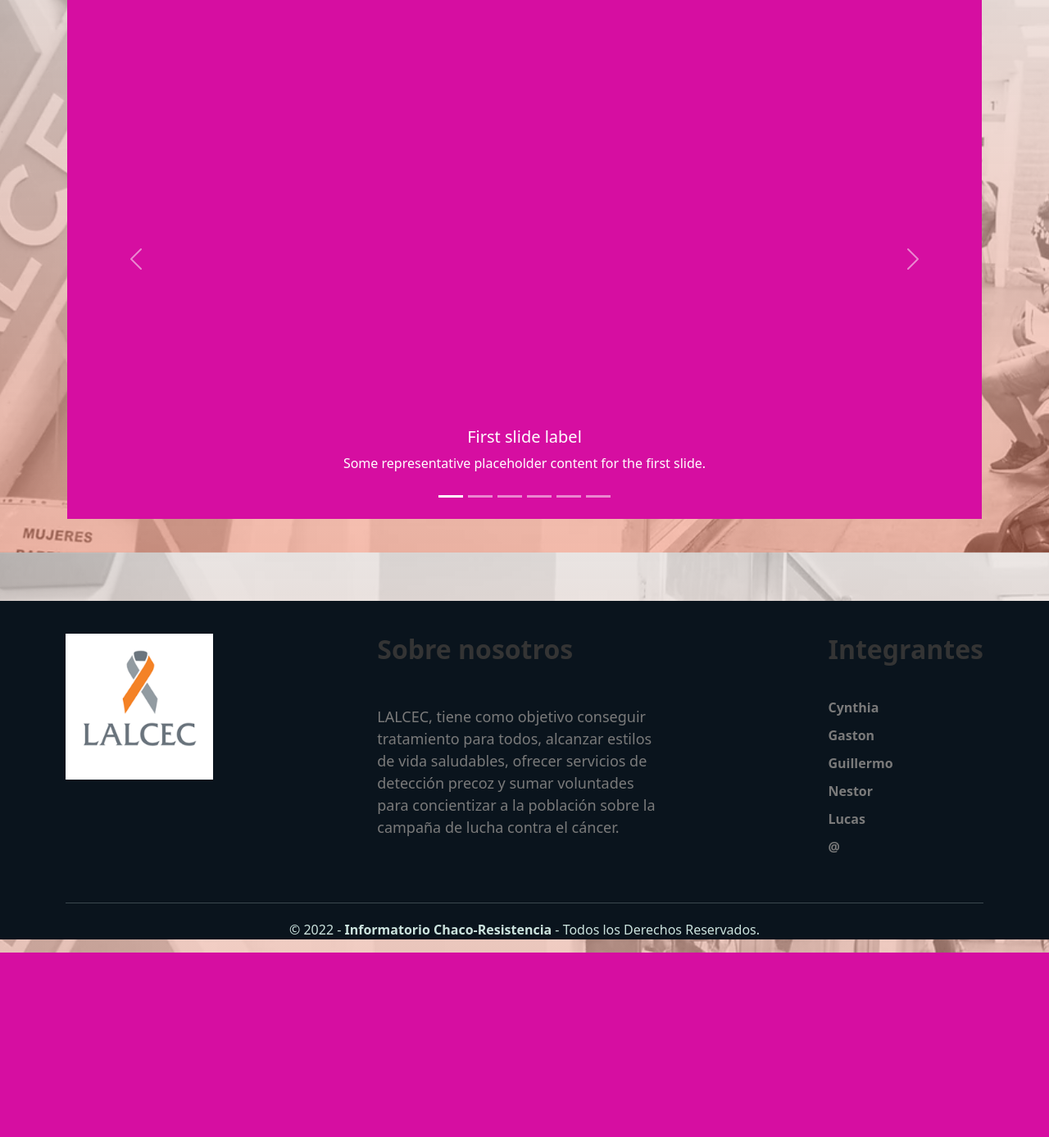
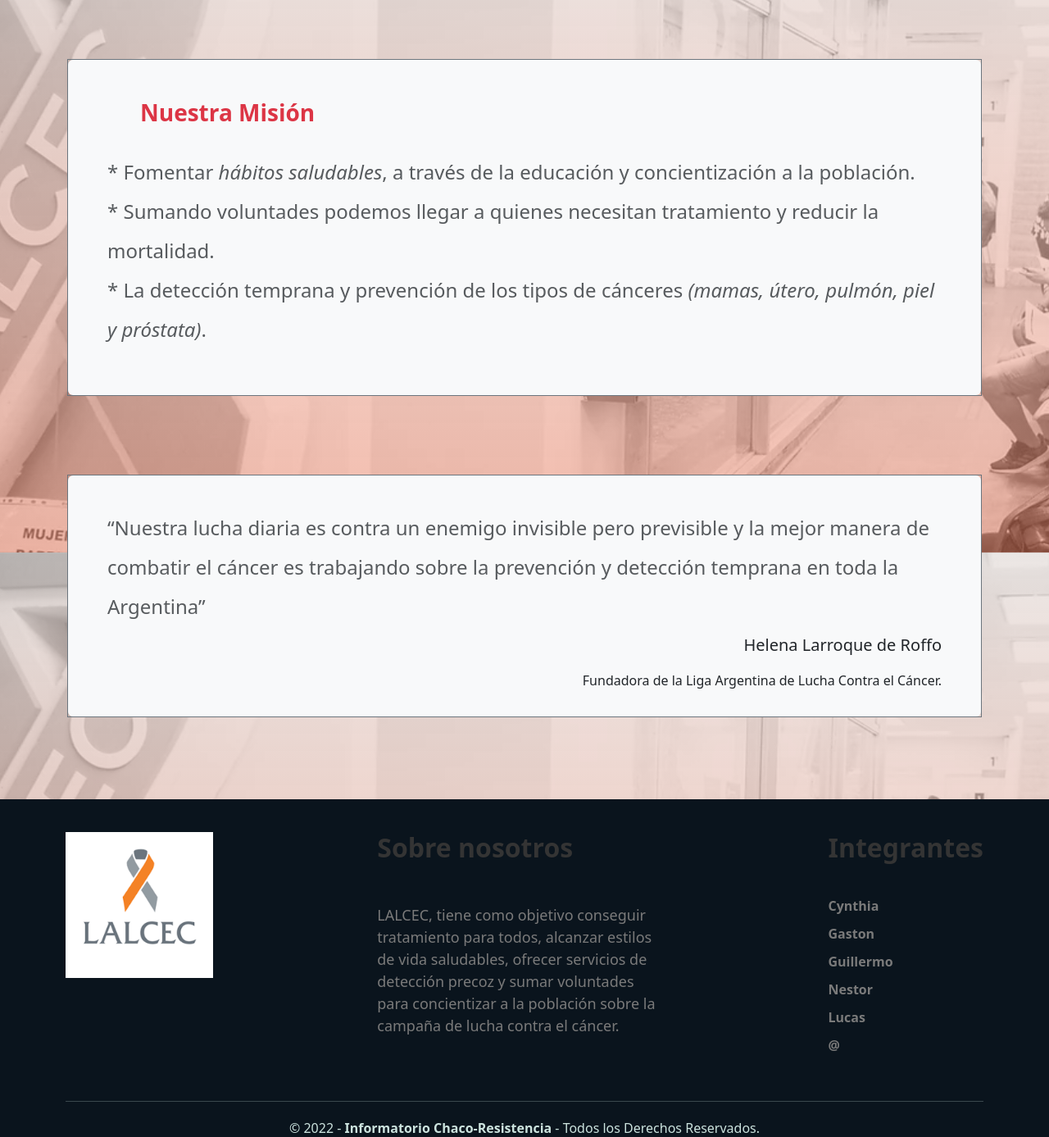
Before and after one commit to guillermoMat/Informatorio2022, a Django app: page /mision/ in a window 1280 px wide. Shown: the part 126-1513 px from the top of the page at 82% size. Before the commit the page ends 1288 px from the top, so only its background shows below. Run offline with Django 4.2, Linux system fonts and the light colour scheme; some libraries are stand-ins or nearby versions.

Commit message:
trabajando con mision

```diff
--- a/pryectoInfo2022/pryectoInfo2022/urls.py
+++ b/pryectoInfo2022/pryectoInfo2022/urls.py
@@ -29,7 +29,7 @@ urlpatterns = [
     path('login/',auth.LoginView.as_view(template_name='usuarios/login.html'),name='login'),
     path('logout/',auth.LogoutView.as_view(),name='logout'),
     path('campanias/',views.campañas,name='campanias'),
-    path('mision/',views.campañas,name='mision')
+    path('mision/',views.mision,name='mision')
 ]
 
 if settings.DEBUG:
--- a/pryectoInfo2022/templates/mision.html
+++ b/pryectoInfo2022/templates/mision.html
@@ -5,5 +5,39 @@
 {% block content %}
 
 
+<div class="container"><br>
+  <div class="border border-secondary my-4 mt-5">
+     <div class="bg-light py-5 px-5 rounded">
+        <h3 class="section-heading mx-3" >
+             <span class="fw-semibold text-danger p-4">Nuestra Misión</span><br>
+         </h3> <br>
+
+         <h4 class="text-md-start lh-lg">
+            <span class="fw-normal text-muted">
+                * Fomentar <em>hábitos saludables</em>, a través de la educación y concientización a la población.<br>
+                * Sumando voluntades podemos llegar a quienes necesitan tratamiento y reducir la mortalidad.<br>
+                * La detección temprana y prevención de los tipos de cánceres <em>(mamas, útero, pulmón, piel y próstata)</em>.
+            </span>
+          </h4>
+
+    </div>
+  </div><br>
+
+
+  <div class="border border-secondary my-4 mt-5">
+    <div class="bg-light py-3 px-5 rounded"><br>
+      <h4 class="text-md-start lh-lg">
+        <span class="fw-normal text-muted">
+            “Nuestra lucha diaria es contra un enemigo invisible pero previsible y la mejor manera de combatir el cáncer es trabajando sobre la prevención y detección temprana en toda la Argentina”
+       </span> <br>
+      </h4>
+      <p class="fs-5 fw-light text-end"> Helena Larroque de Roffo</p>
+      <p class="fs-6 fw-light text-end"> Fundadora de la Liga Argentina de Lucha Contra el Cáncer.</p>
+    </div>
+</div>
+</div>
+
+
+
 
 {% endblock%}
```
